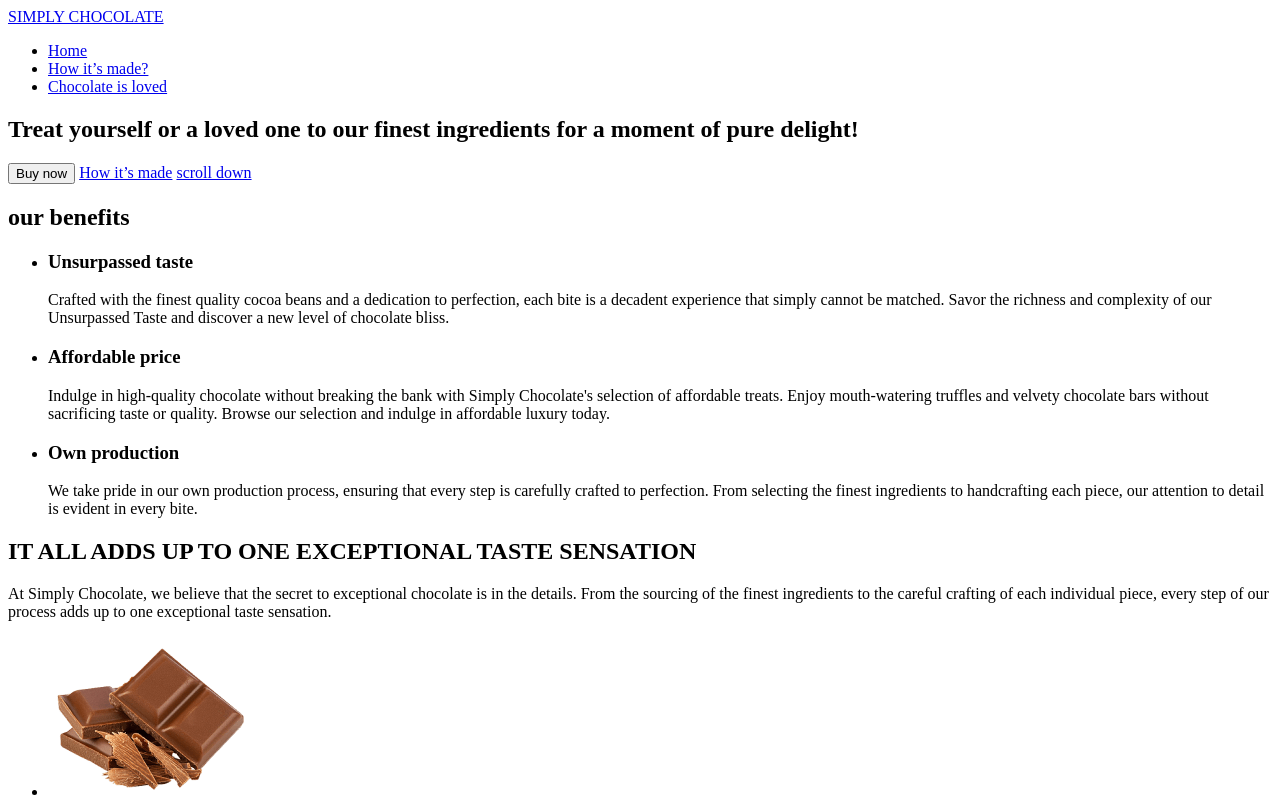
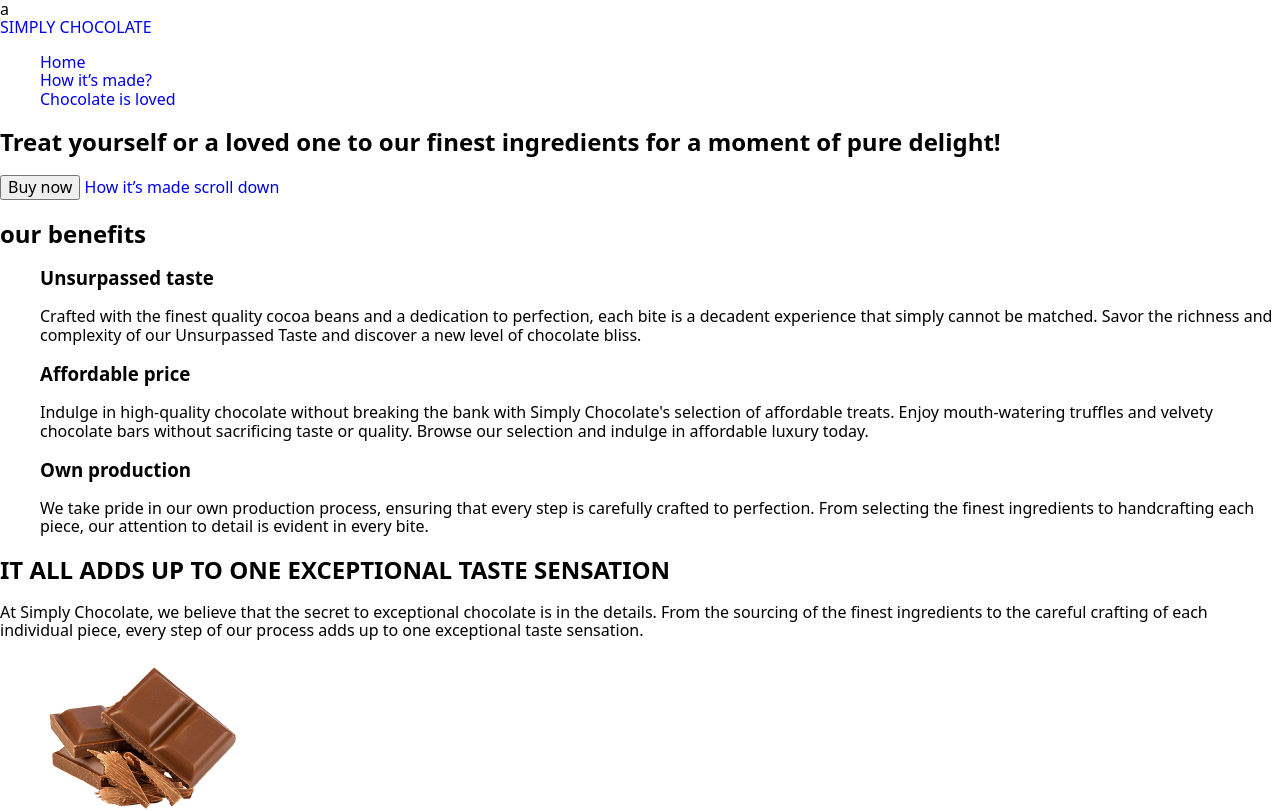
Before and after one commit to Grypis/symply-chocolate, a plain HTML site: page index.html in a window 1280 px wide. Shown: the top 811 px of the page. Drawn offline with nearby package versions, Linux system fonts and the light colour scheme.

Commit message:
sixth add

```diff
--- /dev/null
+++ b/css/styles.css
@@ -0,0 +1,15 @@
+ul, ol {
+    list-style-type: none;
+}
+
+a {
+    text-decoration: none;
+}
+
+button {
+    cursor: pointer;
+}
+
+img {
+    display: block;
+}
--- a/index.html
+++ b/index.html
@@ -3,21 +3,29 @@
 <head>
     <meta charset="UTF-8">
     <title>Simply chocolate</title>
+    <!--google-fons-link-->
+    <link rel="preconnect" href="https://fonts.googleapis.com" />
+    <link rel="preconnect" href="https://fonts.gstatic.com" crossorigin />
+    <link href="https://fonts.googleapis.com/css2?family=Montserrat&display=swap" rel="stylesheet" />
+<!--modern normolize-->
+    <link rel="stylesheet" href="https://cdnjs.cloudflare.com/ajax/libs/modern-normalize/2.0.0/modern-normalize.min.css" />
+    <!--Own style link-->a
+    <link rel="stylesheet" href="./css/styles.css" />
 </head>
 <body>
-    <header>
-        <nav>
-            <a href="./index.html">SIMPLY CHOCOLATE</a>
+    <header class="page-header">
+        <nav class="page-nav">
+            <a class="logo" href="./index.html">SIMPLY CHOCOLATE</a>
 
-            <ul>
-                <li>
-                    <a href="./index.html">Home</a>
+            <ul class="menu">
+                <li class="menu-item">
+                    <a class="menu-link" href="./index.html">Home</a>
                 </li>
-                <li>
-                    <a href="#how-made">How it’s made?</a>
+                <li class="menu-item">
+                    <a class="menu-link" href="#how-made">How it’s made?</a>
                 </li>
-                <li>
-                    <a href="#benefits">Chocolate is loved</a>
+                <li class="menu-item">
+                    <a class="menu-link" href="#benefits">Chocolate is loved</a>
                 </li>
             </ul>
         </nav>
```
